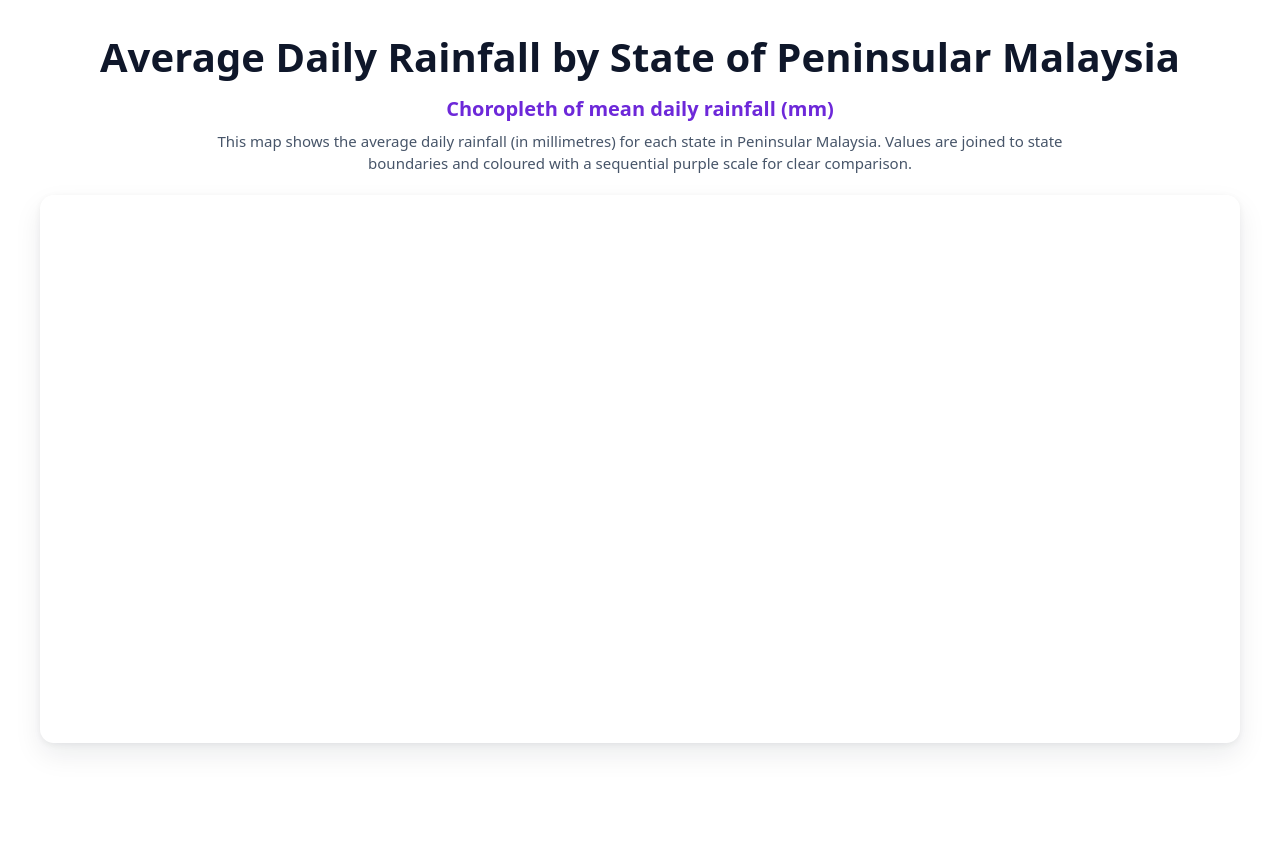
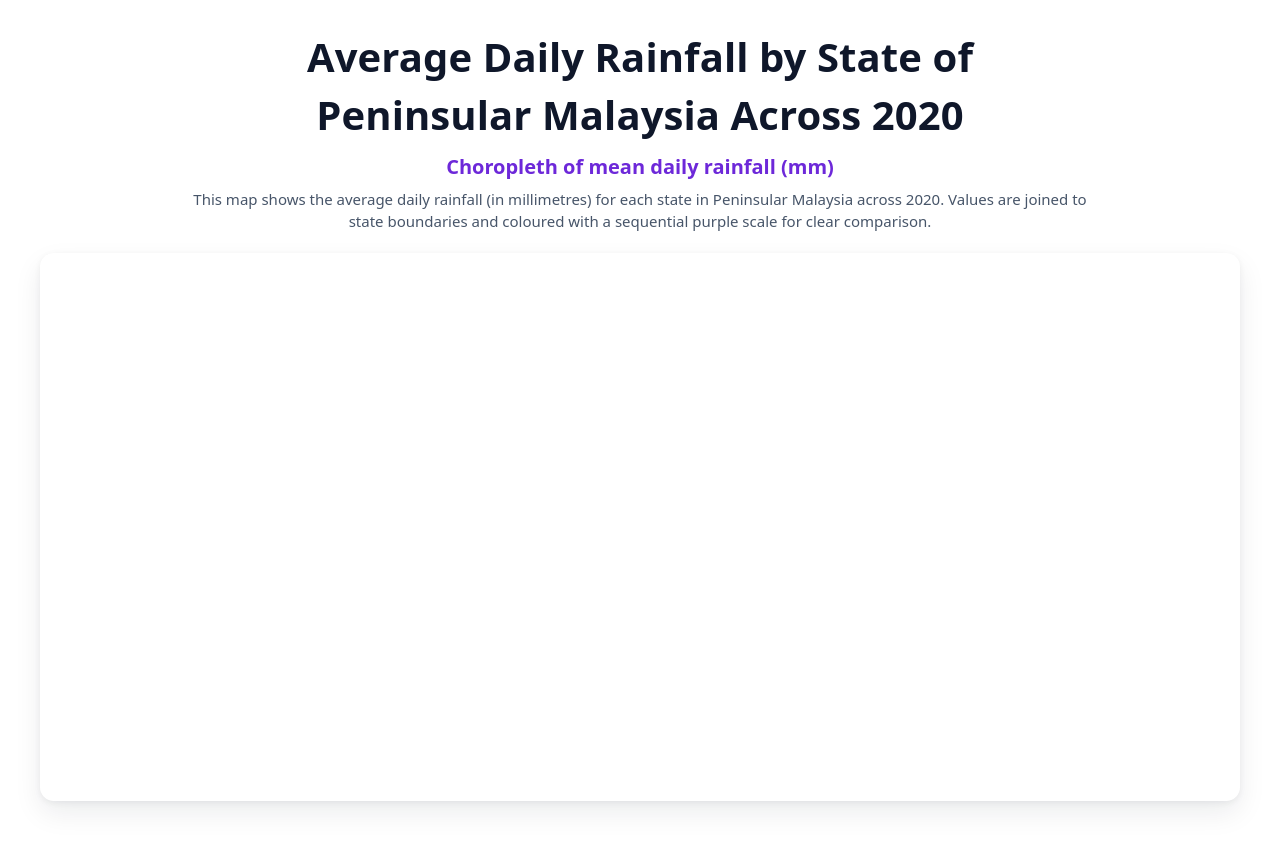
Before and after one commit to Nashmia101/project3179, a plain HTML site: page index.html in a window 1280 px wide. Before the commit the page ends 800 px from the top, so only its background shows below. Drawn offline with Linux system fonts and the light colour scheme; a script that the page names is missing.

Commit message:
nashmia shakeel

```diff
--- a/index.html
+++ b/index.html
@@ -85,10 +85,10 @@
 
 <body>
   <main class="wrap">
-    <h1>Average Daily Rainfall by State of <span style="white-space:nowrap;">Peninsular Malaysia</span></h1>
+    <h1>Average Daily Rainfall by State of <span style="white-space:nowrap;">Peninsular Malaysia Across 2020</span></h1>
     <h2>Choropleth of mean daily rainfall (mm)</h2>
     <p class="desc">
-      This map shows the average daily rainfall (in millimetres) for each state in Peninsular Malaysia.
+      This map shows the average daily rainfall (in millimetres) for each state in Peninsular Malaysia across 2020.
       Values are joined to state boundaries and coloured with a sequential purple scale for clear comparison.
     </p>
 
```
